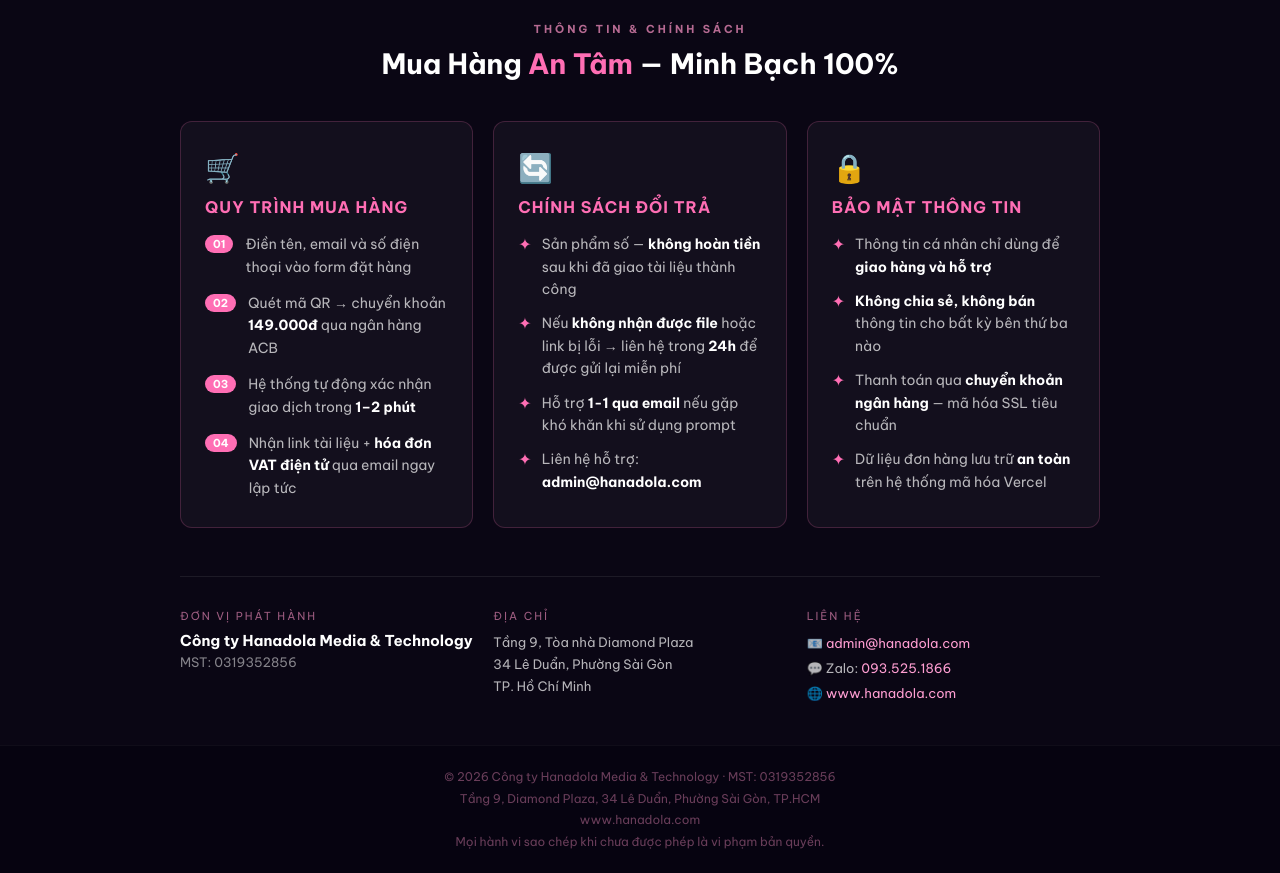
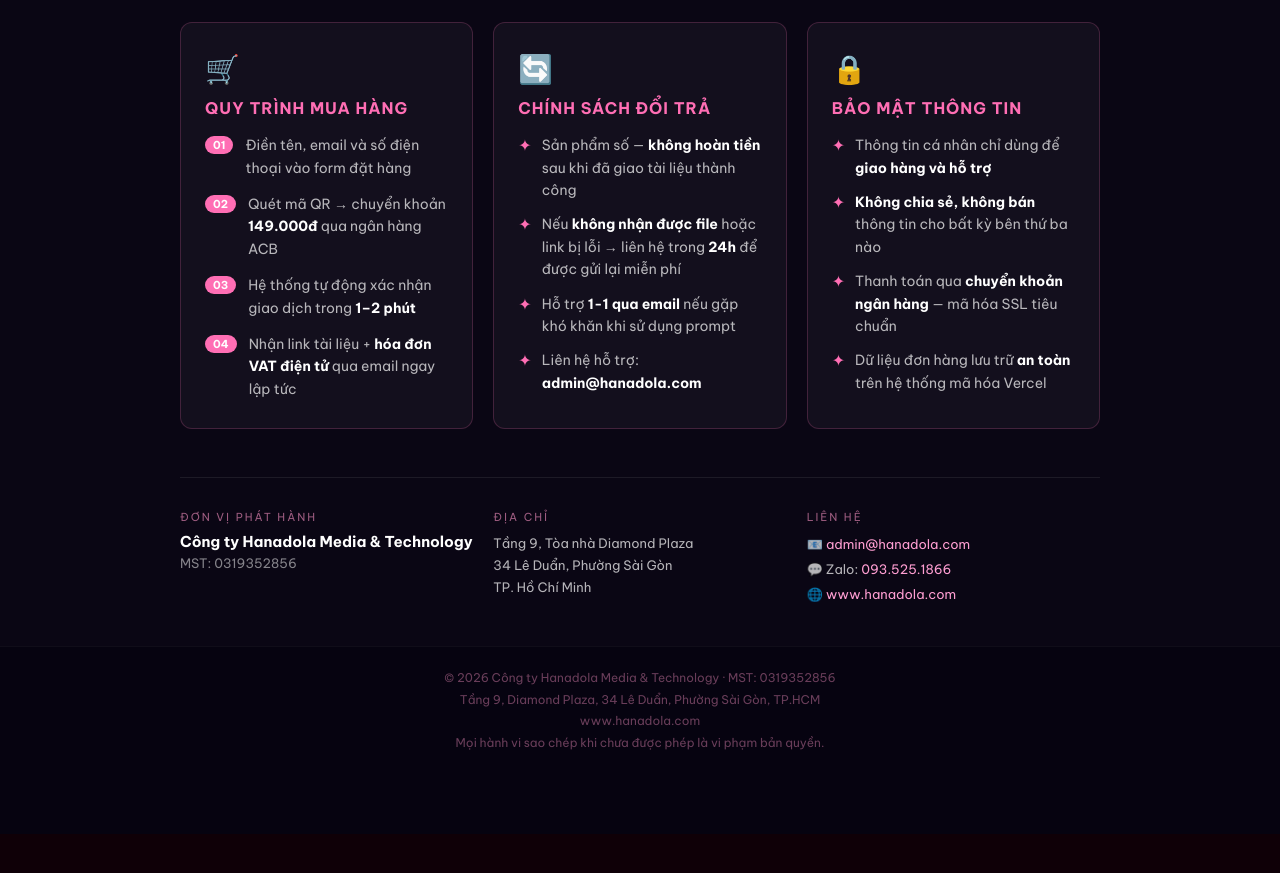
Before and after one commit to hanadollars/50prompt-salespage, a website: page index.html in a window 1280 px wide. Shown: the part 9540-10413 px from the top of the page. After the commit the page ends 10374 px from the top, so only its background shows below. Drawn offline with Linux system fonts and the light colour scheme.

Commit message:
Update index.html

```diff
--- a/index.html
+++ b/index.html
@@ -668,9 +668,7 @@ footer a{color:var(--pink);text-decoration:none}
 <!-- ══ FOOTER ══ -->
 <section id="policy" style="background:#0a0614;padding:60px 0 40px;border-top:1px solid rgba(255,255,255,0.06)">
   <div class="container" style="max-width:960px;margin:0 auto;padding:0 20px">
-    <p class="section-label" style="text-align:center;color:rgba(255,150,200,0.7);font-size:11px;letter-spacing:3px;text-transform:uppercase;margin-bottom:10px">Thông tin & Chính sách</p>
-    <h2 style="text-align:center;color:#fff;font-size:28px;font-weight:700;margin-bottom:40px">Mua Hàng <span style="color:#ff6eb4">An Tâm</span> — Minh Bạch 100%</h2>
-    <div style="display:grid;grid-template-columns:repeat(auto-fit,minmax(280px,1fr));gap:20px;margin-bottom:48px">
+            <div style="display:grid;grid-template-columns:repeat(auto-fit,minmax(280px,1fr));gap:20px;margin-bottom:48px">
       <div style="background:rgba(255,255,255,0.04);border:1px solid rgba(255,110,180,0.2);border-radius:12px;padding:28px 24px">
         <div style="font-size:28px;margin-bottom:12px">🛒</div>
         <h3 style="color:#ff6eb4;font-size:16px;font-weight:700;margin-bottom:16px;text-transform:uppercase;letter-spacing:1px">Quy Trình Mua Hàng</h3>
@@ -723,7 +721,7 @@ footer a{color:var(--pink);text-decoration:none}
     </div>
   </div>
 </section>
-  <footer style="background:#060310;padding:20px;text-align:center;border-top:1px solid rgba(255,255,255,0.04)">
+  <footer style="background:#060310;padding:20px 20px 80px;text-align:center;border-top:1px solid rgba(255,255,255,0.04)">
   <p style="color:rgba(255,150,200,0.4);font-size:12px;line-height:1.8;max-width:600px;margin:0 auto">
     © 2026 Công ty Hanadola Media &amp; Technology · MST: 0319352856<br>
     Tầng 9, Diamond Plaza, 34 Lê Duẩn, Phường Sài Gòn, TP.HCM<br>
```
